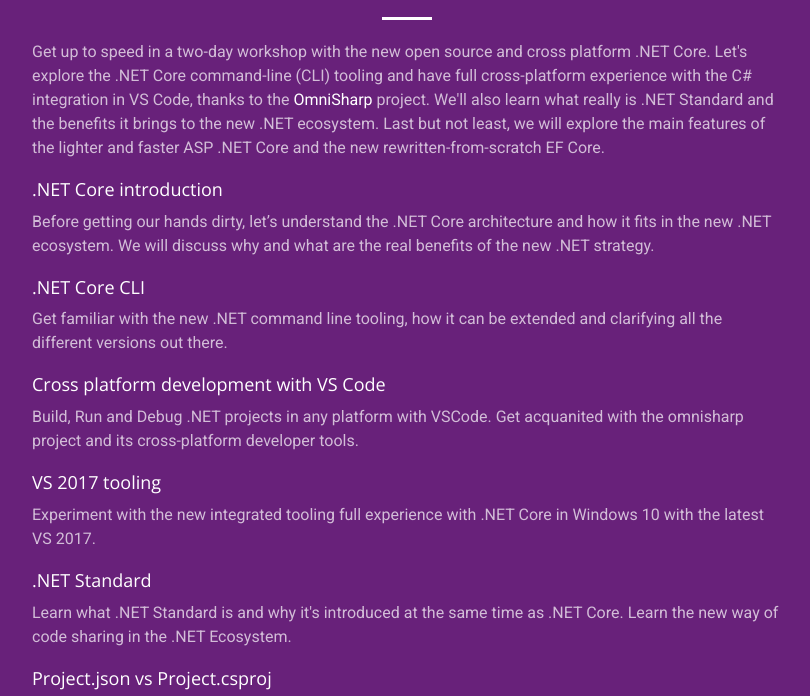
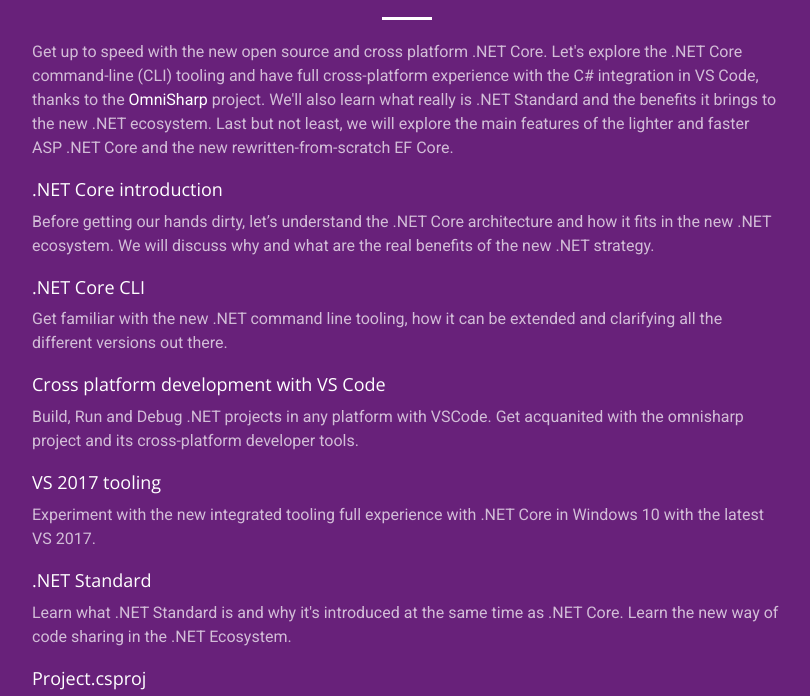
Before and after one commit to netcorebcn/workshops, a website: page index.html in a window 1280 px wide. Shown: the part 1622-2318 px from the top of the page, without its empty margins (233-1043 px from the left). Drawn offline with nearby package versions, Linux system fonts and the light colour scheme.

Commit message:
minor descriptions update

```diff
--- a/index.html
+++ b/index.html
@@ -161,7 +161,7 @@
                 <div class="col-lg-8 col-lg-offset-2">
                     <h3 class="section-heading text-center">.NET Core essentials</h3>
                     <hr class="light" />
-                    <p class="text-faded">Get up to speed in a two-day workshop with the new open source and cross platform .NET Core. Let's explore the .NET Core command-line (CLI) tooling and have full cross-platform experience with the C# integration in VS Code, thanks
+                    <p class="text-faded">Get up to speed with the new open source and cross platform .NET Core. Let's explore the .NET Core command-line (CLI) tooling and have full cross-platform experience with the C# integration in VS Code, thanks
                         to the <a href="http://www.omnisharp.net/" target="_blank">OmniSharp</a> project. We'll also learn what really is .NET Standard and the benefits it brings to the new .NET ecosystem. Last but not least, we will explore the main
                         features of the lighter and faster ASP .NET Core and the new rewritten-from-scratch EF Core.
                     </p>
@@ -181,7 +181,7 @@
                     <h4>.NET Standard</h4>
                     <p class="text-faded">Learn what .NET Standard is and why it's introduced at the same time as .NET Core. Learn the new way of code sharing in the .NET Ecosystem.</p>
 
-                    <h4>Project.json vs Project.csproj</h4>
+                    <h4>Project.csproj</h4>
                     <p class="text-faded">Understanding the new project file is key in the new .NET Core platform, we must be able to change it by hand and use all the most important features that they provide.</p>
 
                     <h4>ASP .NET Core essentials</h4>
```
